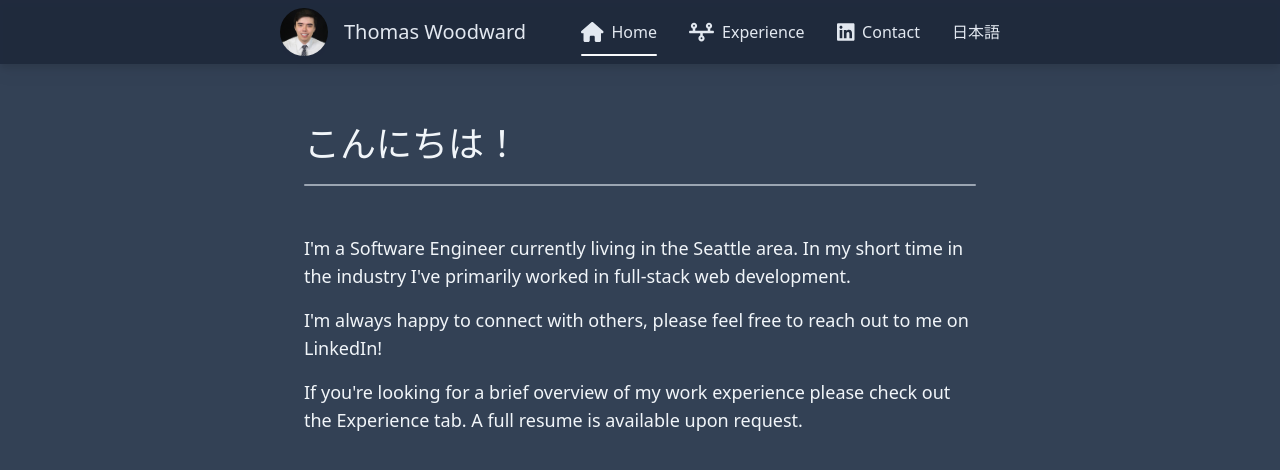
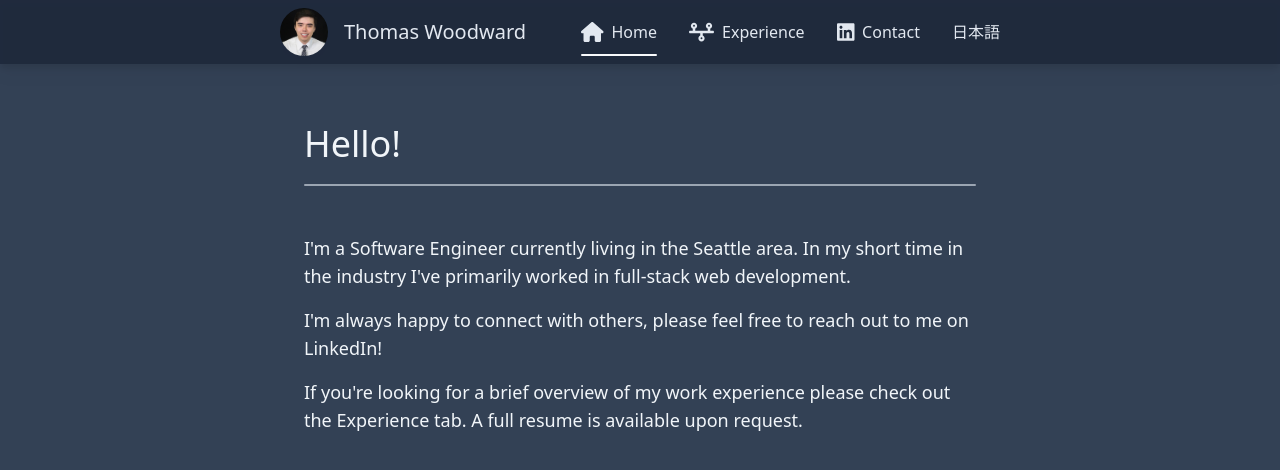
Before and after one commit to wthomase/wthomase.github.io, a React (Vite) app: page / in a window 1280 px wide. Shown: the top 470 px of the page. Built offline with nearby package versions, Linux system fonts and the light colour scheme; a web font is replaced by a local one.

Commit message:
- Updated header text to dynamically adjust title between view transitions.

```diff
--- a/src/App.tsx
+++ b/src/App.tsx
@@ -2,41 +2,42 @@ import { BrowserRouter, Routes, Route } from "react-router-dom";
 import { useState } from "react";
 
 import Nav from "./components/lib/Nav";
-
 import Experience from "./components/views/Experience";
 import Home from "./components/views/Home";
 import SlideMenu from "./components/lib/SlideMenu";
+import Title from "./components/lib/Title";
 
-const observer = new IntersectionObserver(() => {}, {
-    root: document.querySelector("html"),
-});
+import useAutoTextTyper from "./hooks/useAutoTextTyper";
 
 function App() {
-    const [textAnimPlayed, setTextAnimPlayed] = useState(false);
     const [menuOpen, setMenuOpen] = useState(false);
+
+    const {
+        text: currentString,
+        cursorVisible,
+        enqueueWord,
+    } = useAutoTextTyper(window.location.pathname === "/experience" ? "Experience" : "Hello!", {
+        cursorBlinkMs: 500,
+        changeIntervalMs: 85,
+    });
 
     return (
         <div className={"font-cascadiacode min-h-[600px] h-full w-full"}>
             <BrowserRouter>
-                <Nav setMenuOpen={setMenuOpen} menuOpen={menuOpen} />
+                <Nav setMenuOpen={setMenuOpen} menuOpen={menuOpen} enqueueWord={enqueueWord} />
                 <SlideMenu
                     open={menuOpen}
                     onSelect={() => {
                         setMenuOpen(false);
                     }}
+                    enqueueWord={enqueueWord}
                 />
+
                 <div className="flex grow mt-16 md:mx-auto md:py-8 md:w-[720px]">
                     <div className="text-slate-100 relative flex flex-col min-h-[480px] w-full z-0 p-8 md:p-6 overflow-hidden md:min-h-[640px]">
+                        <Title currentString={currentString} cursorVisible={cursorVisible} />
                         <Routes>
-                            <Route
-                                index
-                                element={
-                                    <Home
-                                        textAnimPlayed={textAnimPlayed}
-                                        setTextAnimPlayed={setTextAnimPlayed}
-                                    />
-                                }
-                            />
+                            <Route index element={<Home />} />
                             <Route path="experience" element={<Experience />} />
                         </Routes>
                     </div>
--- a/src/components/lib/Chip.tsx
+++ b/src/components/lib/Chip.tsx
@@ -2,12 +2,10 @@ interface ChipProps {
     label: string;
 }
 
-function Chip(props: ChipProps) {
+export default function Chip(props: ChipProps) {
     return (
         <div className="text-xs bg-slate-50 border-slate-50 text-slate-800 w-max inline-block px-2 py-1 m-1 border-2 rounded-full whitespace-nowrap">
             {props.label}
         </div>
     );
 }
-
-export default Chip;
--- a/src/components/lib/ContentContainer.tsx
+++ b/src/components/lib/ContentContainer.tsx
@@ -9,7 +9,7 @@ interface ContentContainerProps {
     children?: JSX.Element[] | JSX.Element;
 }
 
-function ContentContainer(props: ContentContainerProps) {
+export default function ContentContainer(props: ContentContainerProps) {
     const { startStr, endStr, title, description, children } = props;
 
     const [ref, setRef] = useState<HTMLDivElement | null>(null);
@@ -41,5 +41,3 @@ function ContentContainer(props: ContentContainerProps) {
         </div>
     );
 }
-
-export default ContentContainer;
--- a/src/components/lib/ContentItem.tsx
+++ b/src/components/lib/ContentItem.tsx
@@ -5,7 +5,7 @@ interface ContentItemProps {
     children: React.ReactNode[] | React.ReactNode;
 }
 
-function ContentItem(props: ContentItemProps) {
+export default function ContentItem(props: ContentItemProps) {
     const { children } = props;
 
     const [ref, setRef] = useState<HTMLLIElement | null>(null);
@@ -23,5 +23,3 @@ function ContentItem(props: ContentItemProps) {
         </li>
     );
 }
-
-export default ContentItem;
--- a/src/components/lib/Divider.tsx
+++ b/src/components/lib/Divider.tsx
@@ -1,5 +1,3 @@
-function Divider() {
+export default function Divider() {
     return <div className="mt-4 mb-12 h-[2px] bg-slate-200/60 w-full rounded-3xl" />;
 }
-
-export default Divider;
--- /dev/null
+++ b/src/components/lib/Title.tsx
@@ -0,0 +1,25 @@
+import Divider from "./Divider";
+
+interface TitleProps {
+    currentString: string;
+    cursorVisible: boolean;
+}
+
+export default function Title(props: TitleProps) {
+    const { currentString, cursorVisible } = props;
+    return (
+        <>
+            <div className="text-4xl animate-fade shadow-neutral-200 h-9 md:h-12">
+                <div className="flex h-full items-center">
+                    {currentString}
+                    <div
+                        className={`h-full bg-slate-50 w-[2px] ${
+                            cursorVisible ? "visible" : "invisible"
+                        }`}
+                    ></div>
+                </div>
+            </div>
+            <Divider />
+        </>
+    );
+}
--- a/src/components/views/Experience.tsx
+++ b/src/components/views/Experience.tsx
@@ -1,13 +1,10 @@
 import Chip from "../lib/Chip";
 import ContentItem from "../lib/ContentItem";
 import ContentContainer from "../lib/ContentContainer";
-import Divider from "../lib/Divider";
 
 export default function Experience() {
     return (
         <article>
-            <div className="text-4xl animate-fade shadow-neutral-200">Experience</div>
-            <Divider />
             <ContentContainer
                 startStr={"June 2021"}
                 endStr={"Current"}
--- a/src/components/views/Home.tsx
+++ b/src/components/views/Home.tsx
@@ -1,43 +1,6 @@
-import { useEffect, useRef } from "react";
-import useAutoTextTyper from "../../hooks/useAutoTextTyper";
-import Divider from "../lib/Divider";
-
-interface HomeProps {
-    textAnimPlayed: boolean;
-    setTextAnimPlayed: (played: boolean) => void;
-}
-
-export default function Home(props: HomeProps) {
-    const { textAnimPlayed, setTextAnimPlayed } = props;
-
-    const hasPlayedRef = useRef(textAnimPlayed);
-
-    useEffect(() => {
-        return () => setTextAnimPlayed(true);
-    }, []);
-
-    const titleText = !hasPlayedRef.current ? ["Hello!", "こんにちは！", "Hello!"] : ["Hello!"];
-
-    const { currentString, cursorVisible } = useAutoTextTyper(titleText, {
-        cursorBlinkMs: 500,
-        delayDeletionMs: 1500,
-        changeIntervalMs: 125,
-        startIndex: titleText[0].length - 1,
-    });
-
+export default function Home() {
     return (
-        <div>
-            <div className="text-4xl animate-fade shadow-neutral-200 h-9 md:h-12">
-                <div className="flex h-full items-center">
-                    {currentString}
-                    <div
-                        className={`h-full bg-slate-50 w-[2px] ${
-                            cursorVisible ? "visible" : "invisible"
-                        }`}
-                    ></div>
-                </div>
-            </div>
-            <Divider />
+        <article>
             <p className="text-lg animate-fadeLeftIn ease-in-out">
                 I'm a Software Engineer currently living in the Seattle area. In my short time in
                 the industry I've primarily worked in full-stack web development.
@@ -50,6 +13,6 @@ export default function Home(props: HomeProps) {
                 If you're looking for a brief overview of my work experience please check out the
                 Experience tab. A full resume is available upon request.
             </p>
-        </div>
+        </article>
     );
 }
--- a/src/hooks/useAutoTextTyper.ts
+++ b/src/hooks/useAutoTextTyper.ts
@@ -3,86 +3,88 @@ import useCursorBlink from "./useCursorBlink";
 import useInterval from "./useInterval";
 
 interface TypingTextOptions {
+    cursorBlinkMs: number;
     changeIntervalMs: number;
-    cursorBlinkMs: number;
-    delayDeletionMs: number;
-
-    startIndex: number;
 }
 
 interface TypingTextState {
+    curWord: string;
     words: string[];
-    wordIndex: number;
     cycled: boolean;
     strIndex: number;
     dir: ActionTypes.FORWARD | ActionTypes.BACKWARD;
-    completed: boolean;
-
+    idle: boolean;
     delayMs: number;
-    changeIntervalMs: number;
-    delayDeletionMs: number;
 }
 
 enum ActionTypes {
-    BACKWARD = 0,
-    FORWARD = 1,
-    NEXT_WORD = 2,
-    MARK_COMPLETE = 3,
-    TOGGLE_DIR = 4,
-    DELAY = 5,
+    BACKWARD = "BACKWARD",
+    FORWARD = "FORWARD",
+    NEXT_WORD = "NEXT_WORD",
+    IDLE = "IDLE",
+    ENQUEUE = "ENQUEUE",
 }
 
-function typingTextReducer(state: TypingTextState, action: { type: number }): TypingTextState {
+function typingTextReducer(state: TypingTextState, action: { type: ActionTypes, word?: string }): TypingTextState {
     switch (action.type) {
         case ActionTypes.FORWARD:
             return {
                 ...state,
+                curWord: state.words[0].substring(0, state.strIndex + 1),
                 strIndex: state.strIndex + 1,
                 dir: ActionTypes.FORWARD,
-                delayMs: state.changeIntervalMs,
             };
         case ActionTypes.BACKWARD:
             return {
                 ...state,
+                curWord: state.words[0].substring(0, state.strIndex - 1),
                 strIndex: state.strIndex - 1,
                 dir: ActionTypes.BACKWARD,
-                cycled: state.dir === ActionTypes.BACKWARD && state.strIndex - 1 === -1,
-                delayMs: state.changeIntervalMs,
+                cycled: state.dir === ActionTypes.BACKWARD && state.strIndex - 1 === 0,
             };
         case ActionTypes.NEXT_WORD:
             return {
                 ...state,
-                wordIndex: state.wordIndex + 1,
-                strIndex: -1,
+                curWord: "",
+                words: state.words.length > 1 ? state.words.slice(1) : state.words,
+                strIndex: 0,
                 cycled: false,
-                delayMs: state.changeIntervalMs,
             };
-        case ActionTypes.DELAY:
+        case ActionTypes.ENQUEUE: {
+            const words = state.words.length > 0 ? [state.words[0]] : [];
+
+            if (action.word && state.words[0] !== action.word) {
+                words.push(action.word);
+            }
+
             return {
                 ...state,
-                delayMs: state.delayDeletionMs,
-            };
-        case ActionTypes.MARK_COMPLETE:
+                dir: state.words.length > 0 && state.words[0] !== action.word ? ActionTypes.BACKWARD : ActionTypes.FORWARD,
+                strIndex: state.words.length > 0 ? state.strIndex : 0,
+                cycled: state.words.length > 0,
+                idle: false,
+                words
+            }
+        }
+        case ActionTypes.IDLE:
             return {
                 ...state,
-                completed: true,
+                idle: true
             };
         default:
             throw Error("Fatal: Action type did not match.");
     }
 }
 
-export default function useAutoTextTyper(words: string[], options: TypingTextOptions) {
+export default function useAutoTextTyper(startWord: string, options: TypingTextOptions) {
     const initialState: TypingTextState = {
-        words,
-        wordIndex: 0,
+        words: startWord ? [startWord] : [],
         cycled: false,
-        strIndex: options.startIndex && words.length > 0 ? words[0].length - 1 : -1,
+        curWord: "",
+        strIndex: 0,
         dir: ActionTypes.FORWARD,
-        completed: false,
+        idle: !startWord,
         delayMs: options.changeIntervalMs,
-        changeIntervalMs: options.changeIntervalMs,
-        delayDeletionMs: options.delayDeletionMs,
     };
 
     const [state, dispatch] = useReducer(typingTextReducer, initialState);
@@ -94,36 +96,39 @@ export default function useAutoTextTyper(words: string[], options: TypingTextOpt
 
     useInterval(
         () => {
-            const lastWord = state.wordIndex === words.length - 1;
-            const endOfWord = state.strIndex === state.words[state.wordIndex].length - 1;
-            const startOfWord = state.strIndex === -1;
+            const lastWord = state.words.length === 1;
+            const endOfWord = state.strIndex === state.words[0].length;
+            const startOfWord = state.strIndex === 0;
 
             // Don't step while enqueued, may requeue stale state
             if (actionQueue.current.length === 0) {
                 if (lastWord && endOfWord) {
-                    enqueueAction(ActionTypes.MARK_COMPLETE);
+                    enqueueAction(ActionTypes.IDLE);
                 } else if (startOfWord && state.cycled) {
                     enqueueAction(ActionTypes.NEXT_WORD);
                 } else if (endOfWord && !state.cycled) {
-                    enqueueAction(ActionTypes.DELAY);
                     enqueueAction(ActionTypes.BACKWARD);
                 } else if (startOfWord && !state.cycled) {
-                    enqueueAction(ActionTypes.DELAY);
                     enqueueAction(ActionTypes.FORWARD);
                 } else {
                     enqueueAction(state.dir);
                 }
             }
 
-            dispatch({ type: actionQueue.current?.shift() as number });
+            const newAction = actionQueue.current?.shift();
+
+            if (newAction) {
+                dispatch({ type: newAction });
+            }
         },
-        !state.completed ? state.delayMs : null
+        !state.idle ? state.delayMs : null
     );
 
-    const buildStr = state.words[state.wordIndex].substring(0, state.strIndex + 1);
-
     return {
-        currentString: buildStr,
+        text: state.curWord,
         cursorVisible,
+        enqueueWord: (word: string) => {
+            dispatch({ type: ActionTypes.ENQUEUE, word })
+        }
     };
 }
```
Also changed, not shown: src/components/lib/Nav.tsx (+9 -6 lines), src/components/lib/SlideMenu.tsx (+11 -6 lines).
